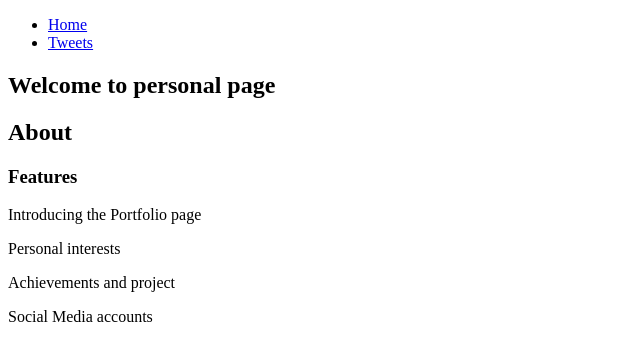
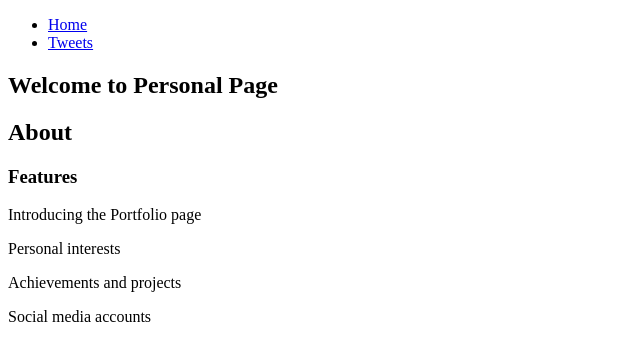
Before and after one commit to Jessekay/My_First_Portfolio, a plain HTML site: page html_basic/index.html in a window 1280 px wide. Shown: the top 339 px of the page, 0-640 px from the left. Drawn offline with Linux system fonts and the light colour scheme; grey boxes are pictures that could not be loaded.

Commit message:
Resolve errors

```diff
--- a/html_basic/index.html
+++ b/html_basic/index.html
@@ -17,17 +17,17 @@
 
   <main>
     <article>
-      <h1>Welcome to personal page</h1>
+      <h1>Welcome to Personal Page</h1>
       <h2>About</h2>
       <h3>Features</h3>
 
       <p>Introducing the Portfolio page</p>
       <p>Personal interests</p>
-      <p>Achievements and project</p>
-      <p>Social Media accounts</p>
+      <p>Achievements and projects</p>
+      <p>Social media accounts</p>
 
-      <a href="">
-        <img src="https://i.ibb.co/gTDZZT8/ALX-Logo-07.png" alt="image">
+      <a href="https://example.com" target="_blank">
+        <img src="https://i.ibb.co/gTDZZT8/ALX-Logo-07.png" alt="ALX Logo">
       </a>
     </article>
     <aside>
@@ -38,6 +38,5 @@
   <footer>
     <p>Made by JESSE K. - <a href="https://github.com/Jessekay" target="_blank">here</a></p>
   </footer>
-
 </body>
 </html>
```
